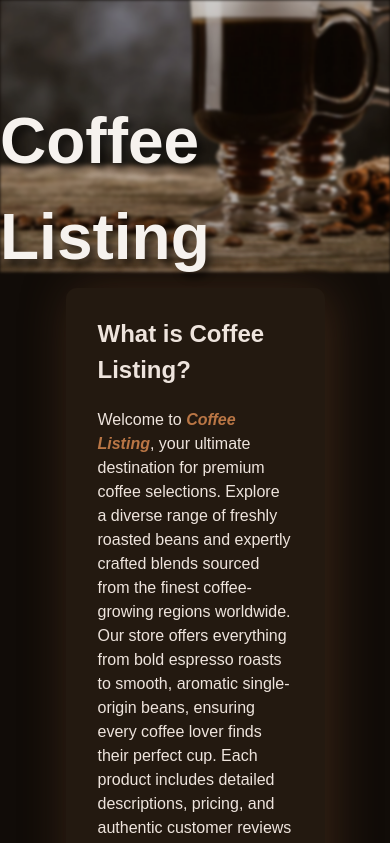
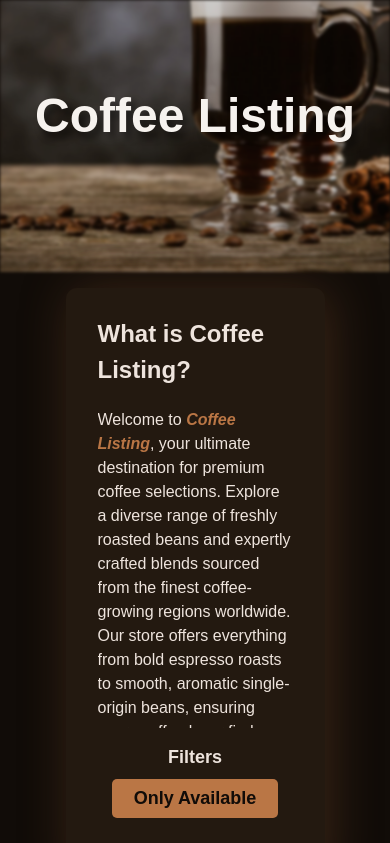
Before and after one commit to IvanHurtado92/Coffee-Listing, a React (Vite) app: page / in a window 390 px wide. Shown: the top 843 px of the page. Built offline with nearby package versions, Linux system fonts and the light colour scheme; no server answers.

Commit message:
style: :lipstick: Better responsive design

```diff
--- a/src/App.css
+++ b/src/App.css
@@ -95,9 +95,9 @@ main {
   }
 }
 
-@media (max-width: 871px) {
+@media (width <=875px) {
   .hero>h1 {
-    font-size: 4rem;
+    font-size: 3rem;
     top: 10%;
   }
 
@@ -105,4 +105,9 @@ main {
     align-items: center;
     flex-direction: column;
   }
+
+  .about>p {
+    max-height: 20rem;
+    overflow-y: auto;
+  }
 }
--- a/src/components/About.tsx
+++ b/src/components/About.tsx
@@ -1,6 +1,6 @@
 export function About() {
   return (
-    <article>
+    <article className="about">
       <h2>What is Coffee Listing?</h2>
       <p>
         Welcome to <span>Coffee Listing</span>, your ultimate destination for
```
